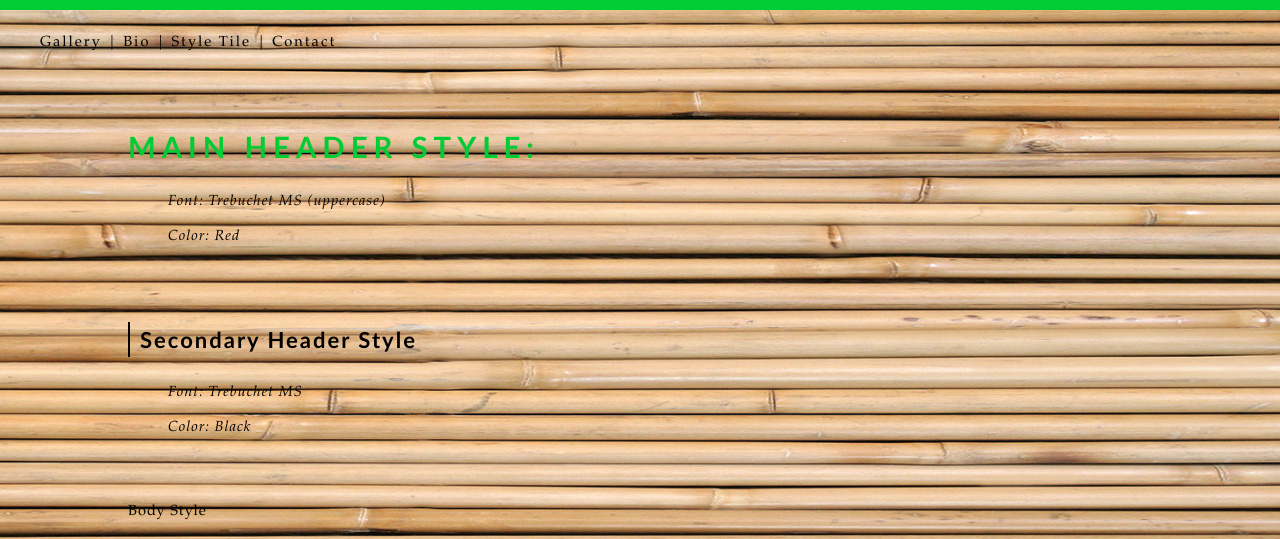
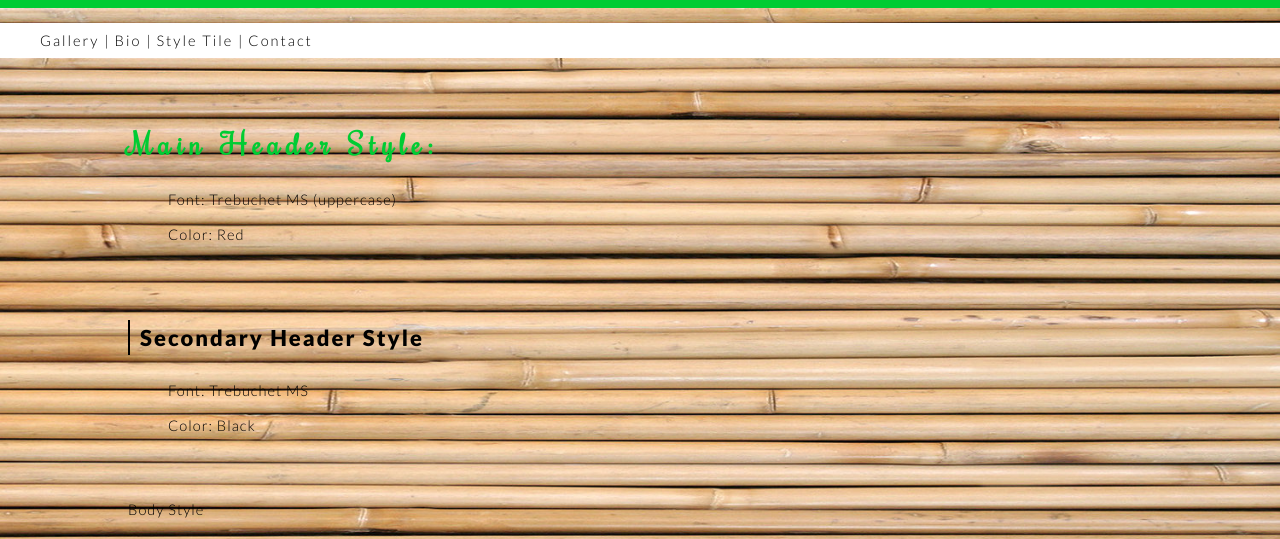
Before and after one commit to kdony1/kdony1.github.io, a plain HTML site: page style-tile.html in a window 1280 px wide. Shown: the part 289-828 px from the top of the page. Drawn offline with nearby package versions, Linux system fonts and the light colour scheme.

Commit message:
Font additions

```diff
--- a/css/styles.css
+++ b/css/styles.css
@@ -1,4 +1,4 @@
-/* GLOBAL*/
+/* Header*/
 
 header {
 	padding: 50px 50px 25px 50px;
@@ -21,6 +21,8 @@ header {
 
 }
 
+/* Background*/
+
 body {
   background: url(../img/bamboo.jpg) no-repeat center center fixed;
   -webkit-background-size: cover;
@@ -29,10 +31,19 @@ body {
   background-size: cover;
 }
 
+
+
+/* Navigation*/
+
+nav {
+	background: white;
+}
+
 nav a {
 	text-decoration: none;
 	color: black;
 	letter-spacing: 2px;
+
 
 }
 
@@ -40,11 +51,41 @@ nav a:hover {
 	font-size: 120%;
 }
 
+li {
+	display: inline-block;
+}
+
+
+/* Body*/
+
+body {
+	font-family: 'Lato', sans-serif;
+	font-weight: 300;
+	line-height: 35px;
+	letter-spacing: 1px;
+	font-size: 11pt;
+}
+
+
+
+
+h1 {
+	font-family: 'Rochester', cursive;
+	font-size: 35px;
+	letter-spacing: 6px;
+	font-weight: 800;
+	color: #00CC33; /*green*/
+}
+
+
+
+/* Footer*/
+
 footer {
 	background-color: white;
 	opacity: 0.8;
-	font-family: 'Trebuchet MS', 'Lucida Grande', 'Lucida Sans Unicode', 'Lucida Sans', Tahoma, sans-serif;
-	font-weight: 800;
+	font-family: 'Lato', sans-serif;
+	font-weight: 300;
 	border-top: #00CC33 solid 10px; /*green*/
 
 }
@@ -52,32 +93,6 @@ footer a {
 	text-decoration: none;
 	color: #00CC33; /*green*/
 }
-
-
-body {
-font-family: Baskerville, 'Baskerville Old Face', 'Hoefler Text', Garamond, 'Times New Roman', serif;
-line-height: 35px;
-letter-spacing: 1px;
-font-size: 11pt;
-}
-
-
-
-li {
-	display: inline-block;
-}
-
-
-
-h1 {
-	font-family: 'Trebuchet MS', 'Lucida Grande', 'Lucida Sans Unicode', 'Lucida Sans', Tahoma, sans-serif;
-	font-size: 35px;
-	text-transform: uppercase;
-	letter-spacing: 6px;
-	font-weight: 800;
-	color: #00CC33; /*green*/
-}
-
 
 
 
@@ -94,7 +109,7 @@ q {
 }
 
 h2 {
-	font-family: 'Trebuchet MS', 'Lucida Grande', 'Lucida Sans Unicode', 'Lucida Sans', Tahoma, sans-serif;
+	font-family: 'Lato', sans-serif;
 	border-left: solid 2px;
 	padding: 0 0 0 10px;
 	letter-spacing: 2px;
--- a/style-tile.html
+++ b/style-tile.html
@@ -9,6 +9,8 @@
 		<title>Katria Dony|Style Tile</title>
 		<link rel="stylesheet" type="text/css" href="css/styles.css">
 		<link rel="stylesheet" href="https://cdnjs.cloudflare.com/ajax/libs/normalize/3.0.2/normalize.css">
+		<link href='http://fonts.googleapis.com/css?family=Lato:300,900|Rochester' rel='stylesheet' type='text/css'>
+
 
 	</head>
 
@@ -33,23 +35,23 @@
 		<br>
 		<section>
 			<h1>Main Header Style: </h1>
-				<em><ul>
+				<ul>
 					<li>Font: Trebuchet MS (uppercase) </li><br>
 					<li>Color: Red</li>
-				</ul></em><br>
+				</ul><br>
 
 
 			<h2>Secondary Header Style</h2>
-				<em><ul>
+				<ul>
 					<li>Font: Trebuchet MS </li><br>
 					<li>Color: Black</li>
-				</ul></em><br>
+				</ul><br>
 
 			<body>Body Style</body>
-				<em><ul>
+				<ul>
 					<li>Font: Baskerville Old Face</li><br>
 					<li>Color: Black</li>
-				</ul></em><br>
+				</ul><br>
 
 
 		</section>
```
Also changed, not shown: bio.html (+3 -2 lines), contact.html (+1 -0 lines), index.html (+3 -0 lines).
